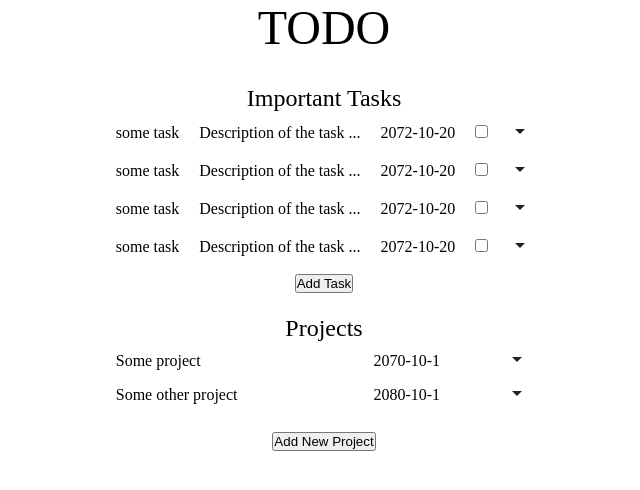
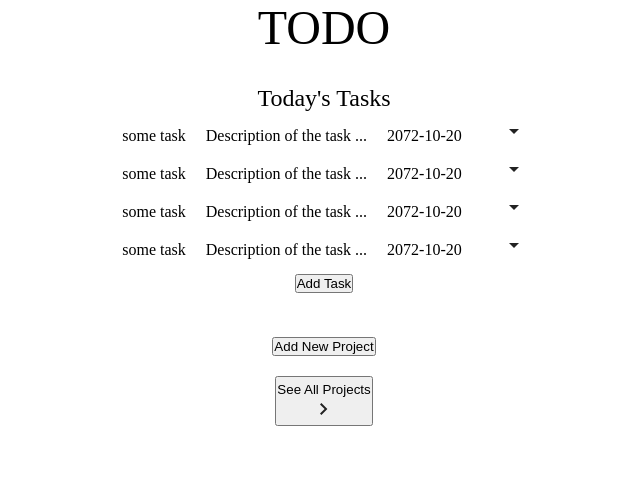
Before and after one commit to srj-17/TODO-List, a website built with webpack: page src/template.html in a window 1280 px wide. Shown: the whole page, without its empty margins (316-956 px from the left). Built offline with nearby package versions, Linux system fonts and the light colour scheme.

Commit message:
Migrate All html for main page to js
this is done from main.js module, makes
project more extensible, ig

```diff
--- /dev/null
+++ b/src/commonElements.js
@@ -0,0 +1,13 @@
+// render header inside of body
+function renderHeader(body) {
+    let header = document.createElement("div");
+    header.classList.toggle("header");
+    header.innerHTML = `
+        <div class="header-text">
+            TODO
+        </div>
+    `;
+    body.appendChild(header);
+}
+
+export default { renderHeader };
--- a/src/domController.js
+++ b/src/domController.js
@@ -0,0 +1,31 @@
+import commonElements from "./commonElements.js"
+import mainPageElements from "./mainPage.js"
+import projectPageElements from "./projectPage"
+
+// these are executes immediately after the DOM has finished loading
+let body = document.querySelector('body');
+
+// render header inside (body), common for all elements
+commonElements.renderHeader(body);
+
+// render main page elements inside body
+mainPageElements.renderMain(body);
+
+// after rendering, our main has buttons
+let addTaskButton = document.querySelector(".add-task-btn button");
+
+let addProjectButton = document.querySelector(".add-project-btn button");
+
+let seeAllProjectsButton = document.querySelector(".see-all-projects-btn button");
+
+addTaskButton.addEventListener("click", () => {
+    console.log("hello, task")
+});
+
+addProjectButton.addEventListener('click', () => {
+    console.log("hello, project")
+});
+
+seeAllProjectsButton.addEventListener('click', () => {
+    console.log("hello, allprojects")
+});
--- a/src/index.js
+++ b/src/index.js
@@ -1,5 +1,6 @@
 import user from './user';
 import './styles.css'
+import './domController'
 
 user.addProject("best world project", 1, "2011-10-1");
 user.addTodayTodo("hello", "this is the todo of todods", "2011-10-1", 1, "ok these are notes for this project", ['hello', 'these', 'are', 'things', 'to', 'do'])
--- /dev/null
+++ b/src/mainPage.js
@@ -0,0 +1,122 @@
+import tasks from "./user"
+
+let main = document.createElement("div");
+main.classList.toggle("main");
+
+let todayTasksContainer = document.createElement("div");
+todayTasksContainer.classList.toggle("today-tasks-container");
+
+let todayTasksHeader = `
+    <div class="today-tasks-header">
+        Today's Tasks
+    </div>
+    `;
+todayTasksContainer.innerHTML = todayTasksHeader;
+
+
+// TODO: adding today's tasks dynamically
+let todayTasks = document.createElement("ul");
+todayTasks.classList.toggle("today-tasks");
+
+// TODO: REMOVE this innnerHTML: just for example
+todayTasks.innerHTML = `
+    <li class="task">
+    <div class="task-title">some task</div>
+    <div class="task-desc">Description of the task ...</div>
+    <div class="task-duedate">2072-10-20</div>
+    <div class="task-completion-status">
+    <input type="checkbox" name="completed">
+    </div>
+    <div class="project-dropdown-btn">
+    <svg xmlns="http://www.w3.org/2000/svg" height="24px" viewBox="0 -960 960 960" width="24px" fill="#222"><path d="M480-360 280-560h400L480-360Z"/></svg>
+    </div>
+    </li>
+    <li class="task">
+    <div class="task-title">some task</div>
+    <div class="task-desc">Description of the task ...</div>
+    <div class="task-duedate">2072-10-20</div>
+    <div class="task-completion-status">
+    <input type="checkbox" name="completed">
+    </div>
+    <div class="project-dropdown-btn">
+    <svg xmlns="http://www.w3.org/2000/svg" height="24px" viewBox="0 -960 960 960" width="24px" fill="#222"><path d="M480-360 280-560h400L480-360Z"/></svg>
+    </div>
+    </li>
+    <li class="task">
+    <div class="task-title">some task</div>
+    <div class="task-desc">Description of the task ...</div>
+    <div class="task-duedate">2072-10-20</div>
+    <div class="task-completion-status">
+    <input type="checkbox" name="completed">
+    </div>
+    <div class="project-dropdown-btn">
+    <svg xmlns="http://www.w3.org/2000/svg" height="24px" viewBox="0 -960 960 960" width="24px" fill="#222"><path d="M480-360 280-560h400L480-360Z"/></svg>
+    </div>
+    </li>
+    <li class="task">
+    <div class="task-title">some task</div>
+    <div class="task-desc">Description of the task ...</div>
+    <div class="task-duedate">2072-10-20</div>
+    <div class="task-completion-status">
+    <input type="checkbox" name="completed">
+    </div>
+    <div class="project-dropdown-btn">
+    <svg xmlns="http://www.w3.org/2000/svg" height="24px" viewBox="0 -960 960 960" width="24px" fill="#222"><path d="M480-360 280-560h400L480-360Z"/></svg>
+    </div>
+    </li>
+    `
+todayTasksContainer.appendChild(todayTasks);
+
+// add a add task button
+let addTaskButtonContainer = document.createElement("div");
+addTaskButtonContainer.classList.toggle("add-task-btn");
+
+let addTaskButton = document.createElement("button");
+addTaskButton.textContent = "Add Task";
+addTaskButtonContainer.appendChild(addTaskButton);
+
+// append the task button
+todayTasksContainer.appendChild(addTaskButtonContainer);
+
+
+// TODO: add clickable dropdown to highest-priority-projects-container
+// to show some of its tasks
+let projectsContainer= document.createElement("div");
+projectsContainer.classList.toggle("highest-priority-projects-container");
+
+
+// add the add New Project button
+let addProjectButton = document.createElement("button");
+addProjectButton.textContent = "Add New Project";
+
+let addProjectButtonContainer = document.createElement("div");
+addProjectButtonContainer.classList.toggle("addProjectButton");
+addProjectButtonContainer.appendChild(addProjectButton);
+
+
+// add see all projects button
+let seeAllProjectsButtonContainer = document.createElement("div");
+seeAllProjectsButtonContainer.classList.toggle("see-all-projects-btn");
+
+let seeAllProjectsButton = document.createElement("button");
+seeAllProjectsButton.innerHTML = `
+    <div class="text">See All Projects</div>
+    <svg xmlns="http://www.w3.org/2000/svg" height="24px" viewBox="0 -960 960 960" width="24px" fill="#222"><path d="M504-480 320-664l56-56 240 240-240 240-56-56 184-184Z"></path></svg>
+`;
+seeAllProjectsButtonContainer.appendChild(seeAllProjectsButton);
+
+
+main.appendChild(todayTasksContainer);
+main.appendChild(projectsContainer);
+main.appendChild(addProjectButtonContainer);
+main.appendChild(seeAllProjectsButtonContainer);
+
+// get body of the current document, and attach the main elements to it
+function renderMain() {
+    let body = document.querySelector('body');
+
+    // tasks
+    body.appendChild(main);
+};
+
+export default { renderMain };
--- a/src/styles.css
+++ b/src/styles.css
@@ -25,34 +25,33 @@ body {
     font-size: 3rem;
 }
 
+/* main page gets these stylings */
 .main {
     display: grid;
     place-content: center;
     gap: 20px;
-}
-
-.main > * {
+         * {
              display: grid;
              place-content: center;
          }
 
-.highest-priority-tasks-container {
+         .today-tasks-container {
              display: grid;
              gap: var(--std-gap);
          }
 
-.highest-priority-tasks-header {
+         .today-tasks-header {
              display: grid;
              text-align: center;
              font-size: 1.5rem;
          }
 
-ul.highest-priority-tasks {
+         ul.today-tasks {
              display: grid;
              gap: var(--std-gap);
          }
 
-ul.highest-priority-tasks > *{
+         ul.today-tasks > * {
              display: grid;
              grid-auto-flow: column;
              place-content: center;
@@ -102,3 +101,14 @@ ul.highest-priority-tasks > *{
          ul {
              list-style-type: none;
          }
+
+         .see-all-projects-btn button {
+             display: grid;
+             height: 50px;
+             justify-items: center;
+         }
+     }
+
+.projects-page {
+
+}
--- a/src/template.html
+++ b/src/template.html
@@ -6,95 +6,5 @@
         <title>TODO</title>
     </head>
     <body>
-        <div class="header">
-            <div class="header-text">
-                TODO
-            </div>
-        </div>
-        <div class="main">
-            <!-- These are highest priority tasks, sorted on date -->
-            <div class="highest-priority-tasks-container">
-                <div class="highest-priority-tasks-header">
-                    Important Tasks
-                </div>
-                <ul class="highest-priority-tasks">
-                    <li class="highest-priority-task">
-                        <div class="task-title">some task</div>
-                        <div class="task-desc">Description of the task ...</div>
-                        <div class="task-duedate">2072-10-20</div>
-                        <div class="task-completion-status">
-                            <input type="checkbox" name="completed">
-                        </div>
-                        <div class="project-dropdown-btn">
-                            <svg xmlns="http://www.w3.org/2000/svg" height="24px" viewBox="0 -960 960 960" width="24px" fill="#222"><path d="M480-360 280-560h400L480-360Z"/></svg>
-                        </div>
-                    </li>
-                    <li class="highest-priority-task">
-                        <div class="task-title">some task</div>
-                        <div class="task-desc">Description of the task ...</div>
-                        <div class="task-duedate">2072-10-20</div>
-                        <div class="task-completion-status">
-                            <input type="checkbox" name="completed">
-                        </div>
-                        <div class="project-dropdown-btn">
-                            <svg xmlns="http://www.w3.org/2000/svg" height="24px" viewBox="0 -960 960 960" width="24px" fill="#222"><path d="M480-360 280-560h400L480-360Z"/></svg>
-                        </div>
-                    </li>
-                    <li class="highest-priority-task">
-                        <div class="task-title">some task</div>
-                        <div class="task-desc">Description of the task ...</div>
-                        <div class="task-duedate">2072-10-20</div>
-                        <div class="task-completion-status">
-                            <input type="checkbox" name="completed">
-                        </div>
-                        <div class="project-dropdown-btn">
-                            <svg xmlns="http://www.w3.org/2000/svg" height="24px" viewBox="0 -960 960 960" width="24px" fill="#222"><path d="M480-360 280-560h400L480-360Z"/></svg>
-                        </div>
-                    </li>
-                    <li class="highest-priority-task">
-                        <div class="task-title">some task</div>
-                        <div class="task-desc">Description of the task ...</div>
-                        <div class="task-duedate">2072-10-20</div>
-                        <div class="task-completion-status">
-                            <input type="checkbox" name="completed">
-                        </div>
-                        <div class="project-dropdown-btn">
-                            <svg xmlns="http://www.w3.org/2000/svg" height="24px" viewBox="0 -960 960 960" width="24px" fill="#222"><path d="M480-360 280-560h400L480-360Z"/></svg>
-                        </div>
-                    </li>
-                </ul>
-                <div class="add-task-btn">
-                    <button type="button">Add Task</button>
-                </div>
-            </div>
-            <!--
-                TODO: add clickable dropdown to highest-priority-projects-container
-                to show some of its tasks
-            -->
-            <div class="highest-priority-projects-container">
-                <div class="highest-priority-projects-container-header">Projects</div>
-                <div class="highest-priority-projects">
-                    <div class="high-priority-project-container" id="1">
-                        <div class="project-title">Some project</div>
-                        <div class="project-duedate">2070-10-1</div>
-                        <div class="project-dropdown-btn">
-                            <svg xmlns="http://www.w3.org/2000/svg" height="24px" viewBox="0 -960 960 960" width="24px" fill="#222"><path d="M480-360 280-560h400L480-360Z"/></svg>
-                        </div>
-                    </div>
-                    <div class="high-priority-project-container" id="2">
-                        <div class="project-title">Some other project</div>
-                        <div class="project-duedate">2080-10-1</div>
-                        <div class="project-dropdown-btn">
-                            <svg xmlns="http://www.w3.org/2000/svg" height="24px" viewBox="0 -960 960 960" width="24px" fill="#222"><path d="M480-360 280-560h400L480-360Z"/></svg>
-                        </div>
-                    </div>
-                </div>
-            </div>
-            <div class="add-project-button-container">
-                <button class="add-project-button">
-                    Add New Project
-                </button>
-            </div>
-        </div>
     </body>
 </html>
--- a/src/user.js
+++ b/src/user.js
@@ -40,7 +40,7 @@ const user = (function () {
         return projects;
     }
 
-    // id of projects should be updated after deleting in DOM #TODO
+    // #TODO id of projects should be updated after deleting in DOM
     function deleteProject(id) {
         let index = id;
         projects.splice(index, 1);
```
Also changed, not shown: src/projectPage.js (added). Lines whose indentation alone changed are shown as unchanged.
